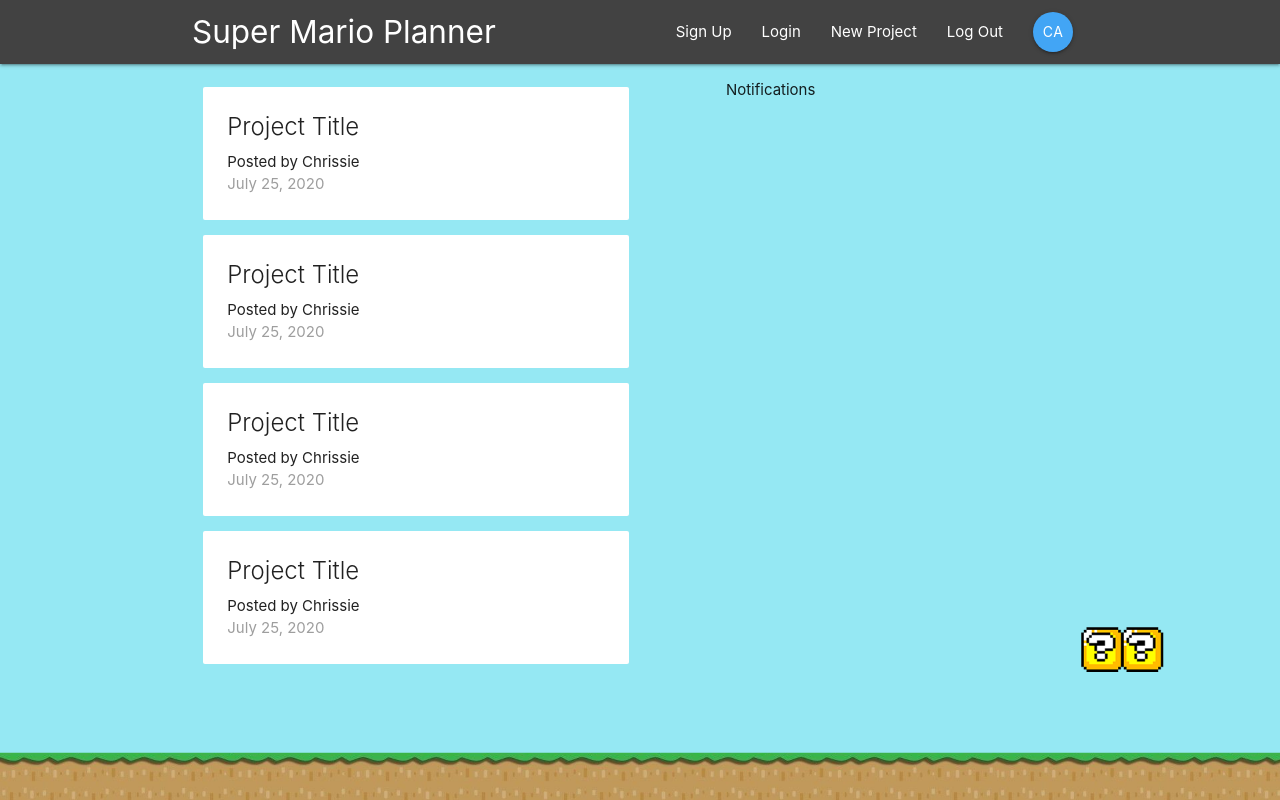
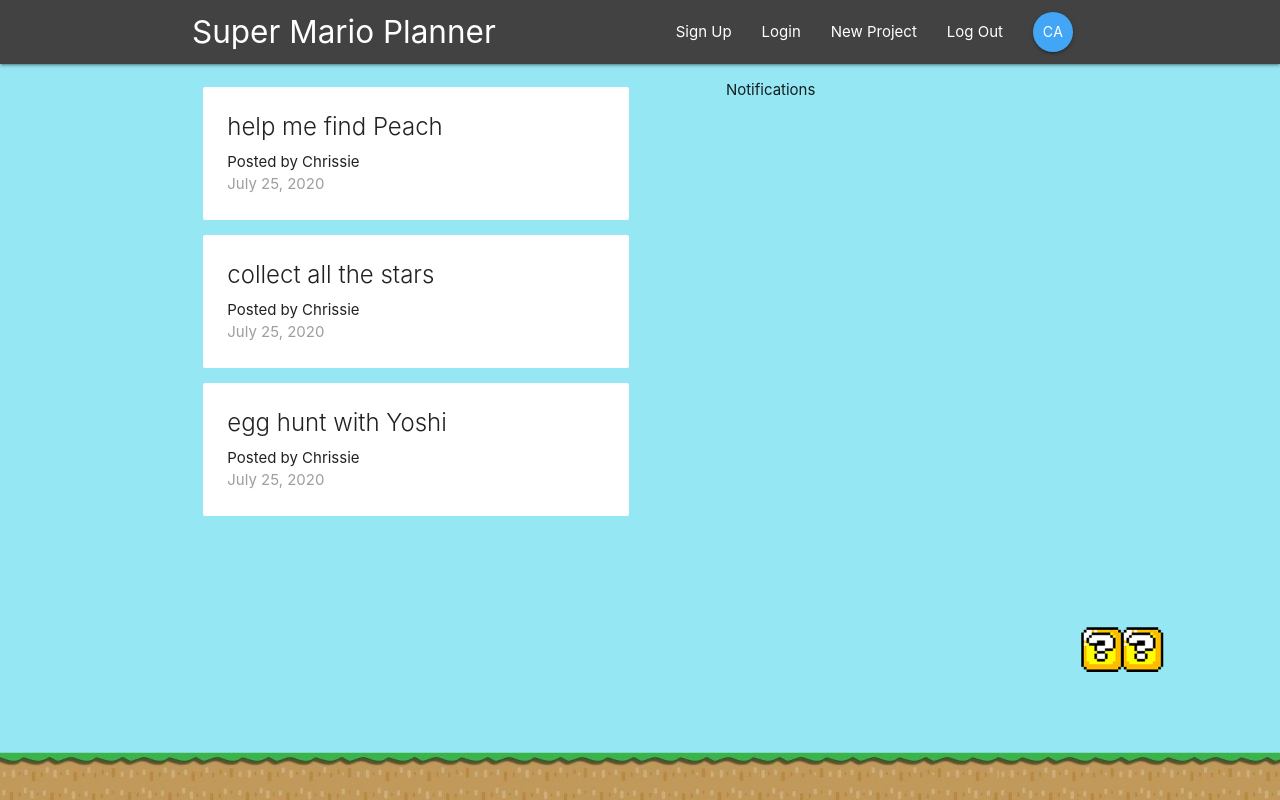
Before and after one commit to chrissie-akau/react-redux-firebase, a React (Create React App) app: page / in a window 1280 px wide. Built offline with nearby package versions, Linux system fonts and the light colour scheme.

Commit message:
mapstatetoprops added in dashboard component, dummy data added

```diff
--- a/src/components/dashboard/Dashboard.js
+++ b/src/components/dashboard/Dashboard.js
@@ -1,14 +1,18 @@
 import React, { Component } from 'react'
 import Notifications from './Notifications'
 import ProjectList from '../projects/ProjectList'
+import { connect } from 'react-redux'
 
 class Dashboard extends Component {
     render() {
+        // console.log(this.props)
+        const { projects } = this.props
+
         return (
             <div className="dashboard container">
                 <div className="row">
                     <div className="col s12 m6">
-                        <ProjectList />
+                        <ProjectList projects={projects} />
                     </div>
                     <div className="col s12 m5 offset-m1">
                         <Notifications />
@@ -19,4 +23,9 @@
     }
 }
 
-export default Dashboard;
+const mapStateToProps = (state) => {
+    return {
+        projects: state.project.projects
+    }
+}
+export default connect(mapStateToProps)(Dashboard)
--- a/src/components/projects/ProjectList.js
+++ b/src/components/projects/ProjectList.js
@@ -1,13 +1,14 @@
 import React from 'react'
 import ProjectSummary from './ProjectSummary'
 
-const ProjectList = () => {
+const ProjectList = ({projects}) => {
     return (
        <div className="project-list section">
-           <ProjectSummary />
-           <ProjectSummary />
-           <ProjectSummary />
-           <ProjectSummary />
+          { projects && projects.map(project => {
+              return (
+                  <ProjectSummary project={project} key={project.id} />
+              )
+          })}
        </div>
     )
 }
--- a/src/components/projects/ProjectSummary.js
+++ b/src/components/projects/ProjectSummary.js
@@ -1,10 +1,10 @@
 import React from 'react'
 
-const ProjectSummary = () => {
+const ProjectSummary = ({project}) => {
     return (
         <div className="card z-depth-0 project-summary">
                <div className="card-content grey-test text-dark-3">
-                   <span className="card-title">Project Title</span>
+                   <span className="card-title">{project.title}</span>
                    <p>Posted by Chrissie</p>
                    <p className="grey-text">July 25, 2020</p>
                </div>
--- a/src/store/reducer/projectReducer.js
+++ b/src/store/reducer/projectReducer.js
@@ -1,5 +1,9 @@
 const initState = {
-
+    projects: [
+    {id: '1', title: 'help me find Peach', content: 'wear your best shoes'},
+    {id: '2', title: 'collect all the stars', content: 'jump high'},
+    {id: '3', title: 'egg hunt with Yoshi', content: 'Yoshi is the worst mom'}
+    ]
 }
 const projectReducer = (state = initState, action) => {
     return state
```
